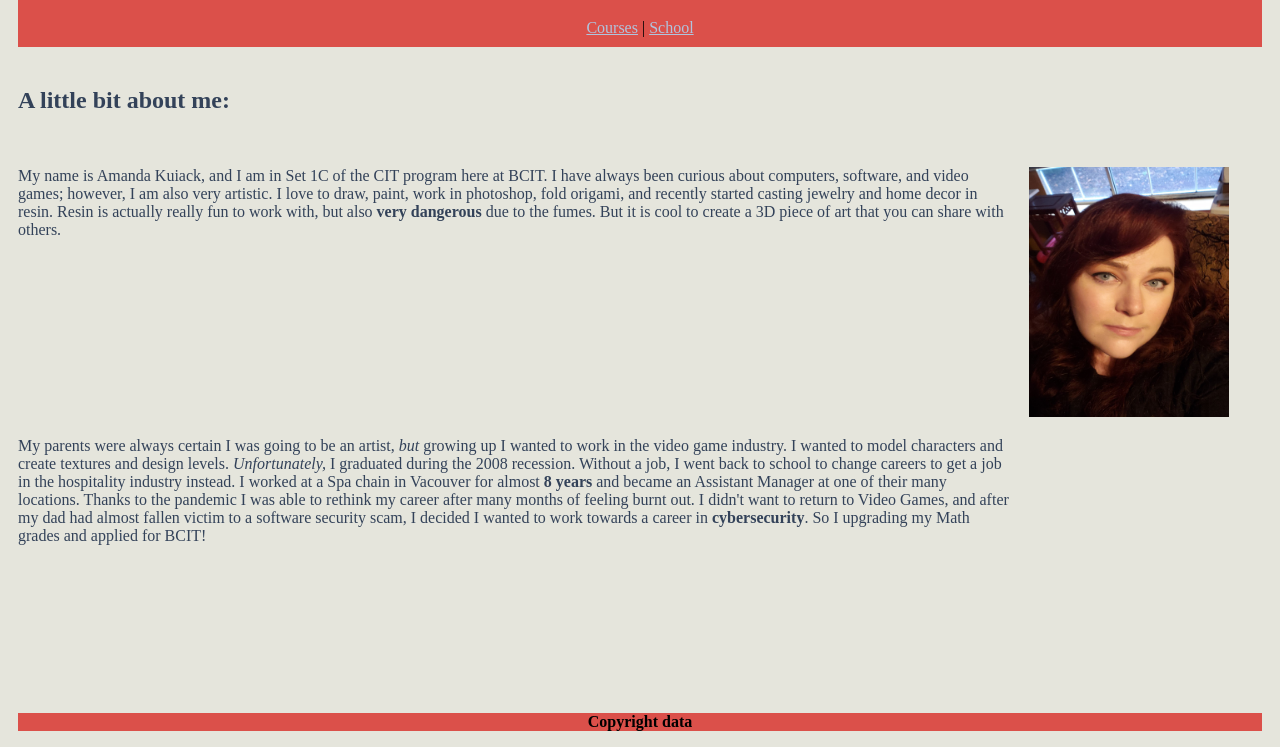
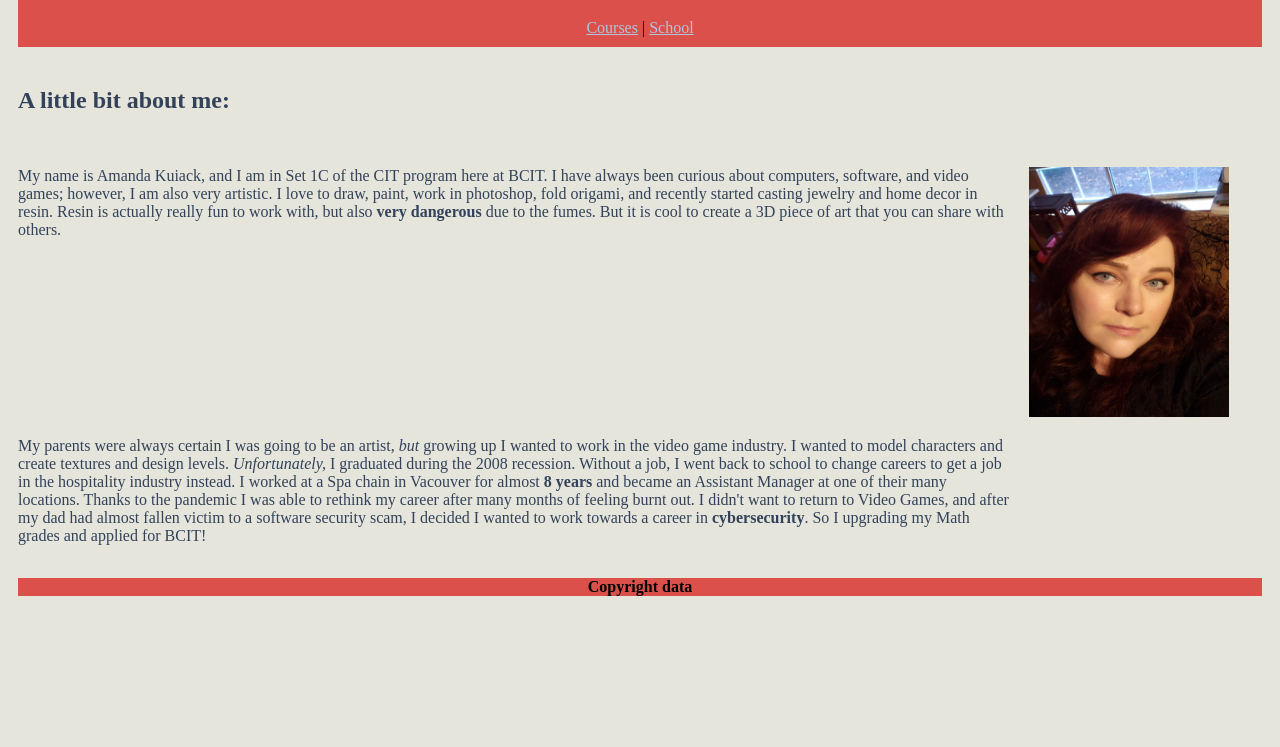
Before and after one commit to AmandaKuiack/lab5, a plain HTML site: page index.html in a window 1280 px wide. Shown: the part 83-830 px from the top of the page. After the commit the page ends 800 px from the top, so only its background shows below. Drawn offline with Linux system fonts and the light colour scheme.

Commit message:
fix grid row

```diff
--- a/css/stylesheet.css
+++ b/css/stylesheet.css
@@ -31,7 +31,7 @@ h1 {
 .grid {
     display: grid;
     grid-template-columns: 4fr 1fr; /*1fr 1fr 1fr;*/
-    grid-template-rows: 100px 1fr 1fr;
+    grid-template-rows: 100px 2fr 1fr;
     color: #334259;
 
 }
```
